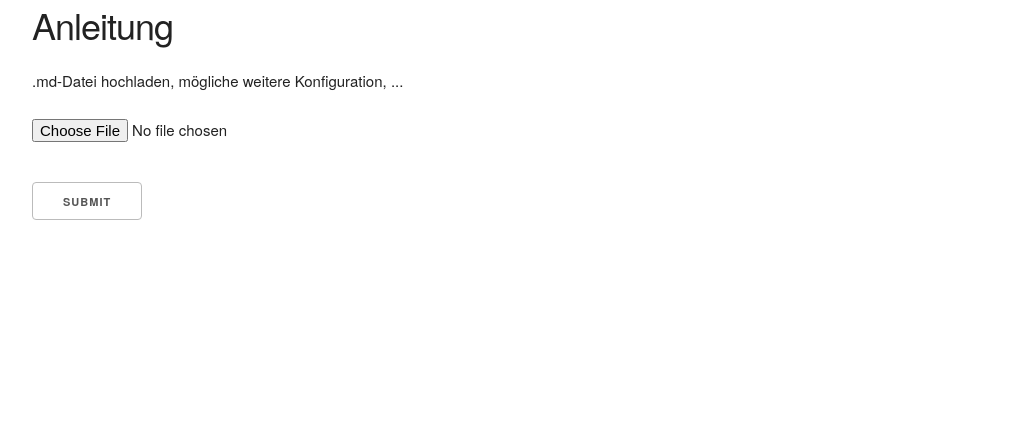
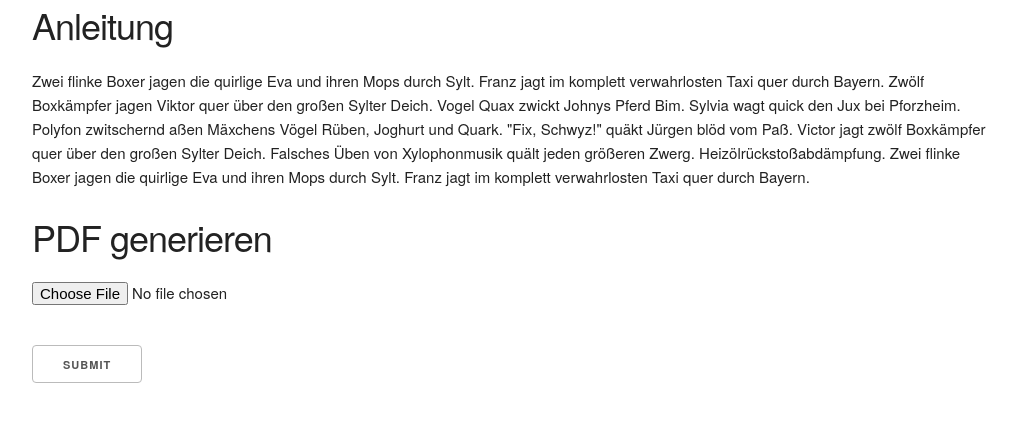
Before and after one commit to jadolan/pandoc_webservice, a Flask app: page / in a window 1280 px wide. Shown: the part 137-559 px from the top of the page, without its empty margins (128-1145 px from the left). Run offline with Flask 2, Linux system fonts and the light colour scheme; some libraries are stand-ins or nearby versions.

Commit message:
add placeholder

```diff
--- a/app/forms.py
+++ b/app/forms.py
@@ -11,4 +11,3 @@ class LoginForm(FlaskForm):
 
 class UploadForm(FlaskForm):
     file = FileField('Datei auswählen', validators=[FileRequired()])
-    submit_file = SubmitField('Konvertieren')
--- a/app/templates/index.html
+++ b/app/templates/index.html
@@ -4,9 +4,10 @@
 <div class='container'>
     <div id='instruction'>
         <h3>Anleitung</h3>
-        <p>.md-Datei hochladen, mögliche weitere Konfiguration, ...</p>
+        <p>Zwei flinke Boxer jagen die quirlige Eva und ihren Mops durch Sylt. Franz jagt im komplett verwahrlosten Taxi quer durch Bayern. Zwölf Boxkämpfer jagen Viktor quer über den großen Sylter Deich. Vogel Quax zwickt Johnys Pferd Bim. Sylvia wagt quick den Jux bei Pforzheim. Polyfon zwitschernd aßen Mäxchens Vögel Rüben, Joghurt und Quark. "Fix, Schwyz!" quäkt Jürgen blöd vom Paß. Victor jagt zwölf Boxkämpfer quer über den großen Sylter Deich. Falsches Üben von Xylophonmusik quält jeden größeren Zwerg. Heizölrückstoßabdämpfung. Zwei flinke Boxer jagen die quirlige Eva und ihren Mops durch Sylt. Franz jagt im komplett verwahrlosten Taxi quer durch Bayern.</p>
     </div>
     <div id='conversion'>
+        <h3>PDF generieren</h3>
         <form action='' method='post' enctype='multipart/form-data'>
         <!--CSRF-protection by Flask-WTF.
                 safe SECRET_KEY to be implemented-->
```
